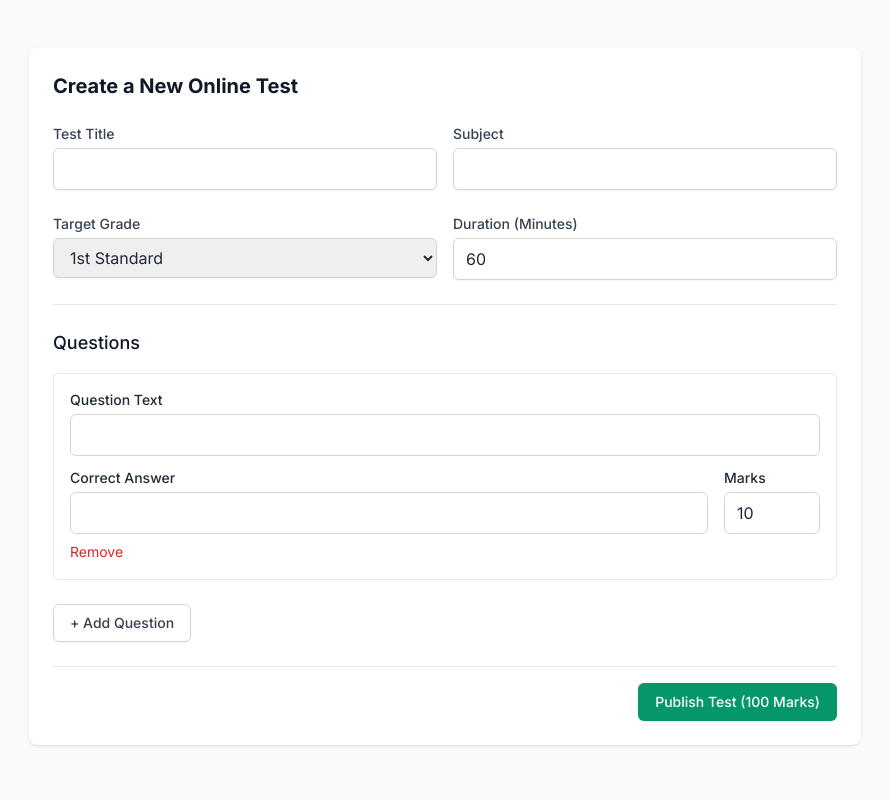
After one commit to kalmeshwargurav1028-sys/student-dashboard1, a Flask app: template templates/create_online_test.html in a window 1280 px wide. The commit adds this page. Shown: the whole page, without its empty margins (195-1084 px from the left). Run offline with Flask 3, Linux system fonts and the light colour scheme; the template is opened without the code that fills it, so the values that code supplies are empty; parts of the project's set-up code (start-up, migrations or seed data) failed here and were passed over; some libraries are stand-ins or nearby versions.

Commit message:
Implement full Online Test module for Teachers and Students

```diff
--- a/app.py
+++ b/app.py
@@ -3721,6 +3721,114 @@ def handle_exception(e):
         return "<h1>500 Internal Server Error</h1><p>Oops, something went wrong. The system administrator has been notified.</p>", 500
     return e
 
+# ---------------------------------------------------------------------------
+# Online Tests Module
+# ---------------------------------------------------------------------------
+@app.route('/teacher/online_tests')
+def teacher_online_tests():
+    if not session.get('logged_in') or session.get('role') != 'teacher':
+        return redirect(url_for('login'))
+    tests = list(db.online_tests.find({'teacher_id': session.get('user_id')}).sort('_id', -1))
+    return render_template('teacher_online_tests.html', tests=tests)
+
+@app.route('/teacher/create_test', methods=['GET', 'POST'])
+def create_online_test():
+    if not session.get('logged_in') or session.get('role') != 'teacher':
+        return redirect(url_for('login'))
+
+    if request.method == 'POST':
+        title = request.form.get('title')
+        target_class = request.form.get('target_class')
+        subject = request.form.get('subject')
+        duration = int(request.form.get('duration', 60))
+
+        questions_raw = request.form.get('questions_json', '[]')
+        questions = json.loads(questions_raw)
+
+        test_data = {
+            'title': title,
+            'target_class': target_class,
+            'subject': subject,
+            'duration_minutes': duration,
+            'total_marks': 100,
+            'questions': questions,
+            'teacher_id': session.get('user_id'),
+            'status': 'published',
+            'created_at': datetime.now().strftime('%Y-%m-%d %H:%M:%S')
+        }
+        db.online_tests.insert_one(test_data)
+
+        broadcast_notification("New Online Test", f"A new test '{title}' has been published for Grade {target_class}.", role_target='student')
+        flash('Online Test created successfully!')
+        return redirect(url_for('teacher_online_tests'))
+
+    return render_template('create_online_test.html')
+
+@app.route('/student/online_tests')
+def student_online_tests():
+    if not session.get('logged_in') or session.get('role') != 'student':
+        return redirect(url_for('login'))
+
+    student = db.students.find_one(get_student_query({'id': session.get('user_id')}))
+    if not student:
+        return redirect(url_for('dashboard'))
+
+    student_class = student.get('student_class')
+    tests = list(db.online_tests.find({'target_class': student_class, 'status': 'published'}))
+
+    submissions = list(db.test_submissions.find({'student_id': session.get('user_id')}))
+    submitted_test_ids = [str(sub['test_id']) for sub in submissions]
+
+    return render_template('student_online_tests.html', tests=tests, submitted_test_ids=submitted_test_ids)
+
+@app.route('/student/take_test/<test_id>', methods=['GET', 'POST'])
+def take_online_test(test_id):
+    if not session.get('logged_in') or session.get('role') != 'student':
+        return redirect(url_for('login'))
+
+    from bson.objectid import ObjectId
+    test = db.online_tests.find_one({'_id': ObjectId(test_id)})
+    if not test:
+        flash('Test not found.')
+        return redirect(url_for('student_online_tests'))
+
+    existing = db.test_submissions.find_one({'test_id': ObjectId(test_id), 'student_id': session.get('user_id')})
+    if existing:
+        flash('You have already submitted this test.')
+        return redirect(url_for('student_online_tests'))
+
+    if request.method == 'POST':
+        answers = []
+        auto_score = 0
+        for i, q in enumerate(test.get('questions', [])):
+            ans = request.form.get(f'q_{i}', '')
+            correct = q.get('correct_answer', '')
+            marks = int(q.get('marks', 0))
+            awarded = marks if str(ans).strip().lower() == str(correct).strip().lower() else 0
+            auto_score += awarded
+
+            answers.append({
+                'question_index': i,
+                'student_answer': ans,
+                'marks_awarded': awarded
+            })
+
+        submission = {
+            'test_id': ObjectId(test_id),
+            'student_id': session.get('user_id'),
+            'answers': answers,
+            'auto_grade_score': auto_score,
+            'final_score': auto_score,
+            'status': 'graded',
+            'submitted_at': datetime.now().strftime('%Y-%m-%d %H:%M:%S')
+        }
+        db.test_submissions.insert_one(submission)
+
+        flash(f'Test submitted! Your score: {auto_score} / 100')
+        return redirect(url_for('student_online_tests'))
+
+    return render_template('take_online_test.html', test=test)
+
 @app.route('/dev/test_error')
 def dev_test_error():
     if not session.get('logged_in') or session.get('role') != 'admin':
--- a/templates/base.html
+++ b/templates/base.html
@@ -104,6 +104,16 @@
                         {# Homework badge — pending submissions count (teacher only, injected via context) #}
                     </a>
                 </li>
+
+                {% if session.get('role') == 'teacher' %}
+                <li>
+                    <a href="{{ url_for('teacher_online_tests') }}"
+                       class="flex items-center px-4 py-2.5 text-emerald-100 hover:bg-emerald-600/70 dark:hover:bg-gray-700 hover:text-white group transition-colors rounded-lg mx-2 {% if '/online_tests' in current_path %}bg-white/20 text-white font-semibold{% endif %}">
+                        <svg class="h-5 w-5 flex-shrink-0 mr-3" fill="none" viewBox="0 0 24 24" stroke="currentColor"><path stroke-linecap="round" stroke-linejoin="round" stroke-width="2" d="M9 5H7a2 2 0 00-2 2v12a2 2 0 002 2h10a2 2 0 002-2V7a2 2 0 00-2-2h-2M9 5a2 2 0 002 2h2a2 2 0 002-2M9 5a2 2 0 012-2h2a2 2 0 012 2m-6 9l2 2 4-4"></path></svg>
+                        <span class="sidebar-text whitespace-nowrap text-sm">Online Tests</span>
+                    </a>
+                </li>
+                {% endif %}
 
                 {% if session.get('role') == 'teacher' %}
                 <li>
@@ -247,6 +257,13 @@
                        class="flex items-center px-4 py-2.5 text-emerald-100 hover:bg-emerald-600/70 dark:hover:bg-gray-700 hover:text-white group transition-colors rounded-lg mx-2 {% if '/assignments' in current_path %}bg-white/20 text-white font-semibold{% endif %}">
                         <svg class="h-5 w-5 flex-shrink-0 mr-3" fill="none" viewBox="0 0 24 24" stroke="currentColor"><path stroke-linecap="round" stroke-linejoin="round" stroke-width="2" d="M9 5H7a2 2 0 00-2 2v12a2 2 0 002 2h10a2 2 0 002-2V7a2 2 0 00-2-2h-2M9 5a2 2 0 002 2h2a2 2 0 002-2M9 5a2 2 0 012-2h2a2 2 0 012 2m-3 7h3m-3 4h3m-6-4h.01M9 16h.01" /></svg>
                         <span class="sidebar-text whitespace-nowrap text-sm">Assignments</span>
+                    </a>
+                </li>
+                <li>
+                    <a href="{{ url_for('student_online_tests') }}"
+                       class="flex items-center px-4 py-2.5 text-emerald-100 hover:bg-emerald-600/70 dark:hover:bg-gray-700 hover:text-white group transition-colors rounded-lg mx-2 {% if '/online_tests' in current_path %}bg-white/20 text-white font-semibold{% endif %}">
+                        <svg class="h-5 w-5 flex-shrink-0 mr-3" fill="none" viewBox="0 0 24 24" stroke="currentColor"><path stroke-linecap="round" stroke-linejoin="round" stroke-width="2" d="M9 5H7a2 2 0 00-2 2v12a2 2 0 002 2h10a2 2 0 002-2V7a2 2 0 00-2-2h-2M9 5a2 2 0 002 2h2a2 2 0 002-2M9 5a2 2 0 012-2h2a2 2 0 012 2m-6 9l2 2 4-4"></path></svg>
+                        <span class="sidebar-text whitespace-nowrap text-sm">Online Tests</span>
                     </a>
                 </li>
                 <li>
--- /dev/null
+++ b/templates/create_online_test.html
@@ -0,0 +1,101 @@
+{% extends "base.html" %}
+
+{% block header_title %}Create Online Test{% endblock %}
+
+{% block content %}
+<div class="max-w-4xl mx-auto px-4 sm:px-6 lg:px-8 py-8">
+    <div class="bg-white dark:bg-gray-800 shadow sm:rounded-lg p-6">
+        <h2 class="text-xl font-bold mb-6 text-gray-900 dark:text-white">Create a New Online Test</h2>
+
+        <form method="POST" action="{{ url_for('create_online_test') }}" onsubmit="return prepareQuestions()">
+            <div class="grid grid-cols-1 gap-y-6 gap-x-4 sm:grid-cols-2 mb-6">
+                <div>
+                    <label class="block text-sm font-medium text-gray-700 dark:text-gray-300">Test Title</label>
+                    <input type="text" name="title" required class="mt-1 block w-full border border-gray-300 rounded-md shadow-sm py-2 px-3 focus:ring-emerald-500 focus:border-emerald-500">
+                </div>
+                <div>
+                    <label class="block text-sm font-medium text-gray-700 dark:text-gray-300">Subject</label>
+                    <input type="text" name="subject" required class="mt-1 block w-full border border-gray-300 rounded-md shadow-sm py-2 px-3 focus:ring-emerald-500 focus:border-emerald-500">
+                </div>
+                <div>
+                    <label class="block text-sm font-medium text-gray-700 dark:text-gray-300">Target Grade</label>
+                    <select name="target_class" required class="mt-1 block w-full border border-gray-300 rounded-md shadow-sm py-2 px-3 focus:ring-emerald-500 focus:border-emerald-500">
+                        <option value="1st">1st Standard</option>
+                        <option value="10th">10th Standard</option>
+                    </select>
+                </div>
+                <div>
+                    <label class="block text-sm font-medium text-gray-700 dark:text-gray-300">Duration (Minutes)</label>
+                    <input type="number" name="duration" value="60" required class="mt-1 block w-full border border-gray-300 rounded-md shadow-sm py-2 px-3 focus:ring-emerald-500 focus:border-emerald-500">
+                </div>
+            </div>
+
+            <hr class="mb-6">
+            <h3 class="text-lg font-medium text-gray-900 dark:text-white mb-4">Questions</h3>
+
+            <div id="questions-container" class="space-y-4 mb-6"></div>
+
+            <button type="button" onclick="addQuestion()" class="mb-6 px-4 py-2 border border-gray-300 shadow-sm text-sm font-medium rounded-md text-gray-700 bg-white hover:bg-gray-50">
+                + Add Question
+            </button>
+
+            <input type="hidden" name="questions_json" id="questions_json">
+
+            <div class="flex justify-end pt-4 border-t border-gray-200">
+                <button type="submit" class="inline-flex justify-center py-2 px-4 border border-transparent shadow-sm text-sm font-medium rounded-md text-white bg-emerald-600 hover:bg-emerald-700">
+                    Publish Test (100 Marks)
+                </button>
+            </div>
+        </form>
+    </div>
+</div>
+
+<script>
+let questionCount = 0;
+
+function addQuestion() {
+    const container = document.getElementById('questions-container');
+    const qDiv = document.createElement('div');
+    qDiv.className = 'p-4 border border-gray-200 rounded-md question-block';
+    qDiv.innerHTML = `
+        <label class="block text-sm font-medium mb-1">Question Text</label>
+        <input type="text" class="q-text block w-full border border-gray-300 rounded-md py-2 px-3 mb-3">
+        <div class="flex gap-4">
+            <div class="flex-1">
+                <label class="block text-sm font-medium mb-1">Correct Answer</label>
+                <input type="text" class="q-ans block w-full border border-gray-300 rounded-md py-2 px-3">
+            </div>
+            <div class="w-24">
+                <label class="block text-sm font-medium mb-1">Marks</label>
+                <input type="number" class="q-marks block w-full border border-gray-300 rounded-md py-2 px-3" value="10">
+            </div>
+        </div>
+        <button type="button" onclick="this.parentElement.remove()" class="mt-2 text-sm text-red-600">Remove</button>
+    `;
+    container.appendChild(qDiv);
+    questionCount++;
+}
+
+function prepareQuestions() {
+    const questions = [];
+    document.querySelectorAll('.question-block').forEach(block => {
+        questions.push({
+            question_text: block.querySelector('.q-text').value,
+            correct_answer: block.querySelector('.q-ans').value,
+            marks: parseInt(block.querySelector('.q-marks').value) || 0
+        });
+    });
+    document.getElementById('questions_json').value = JSON.stringify(questions);
+
+    const totalMarks = questions.reduce((sum, q) => sum + q.marks, 0);
+    if (totalMarks !== 100) {
+        alert('Total marks must be exactly 100. Current total: ' + totalMarks);
+        return false;
+    }
+    return true;
+}
+
+// Add one default question
+addQuestion();
+</script>
+{% endblock %}
```
Also changed, not shown: templates/student_online_tests.html (added, +39 -0 lines), templates/take_online_test.html (added, +55 -0 lines), templates/teacher_online_tests.html (added, +47 -0 lines).
